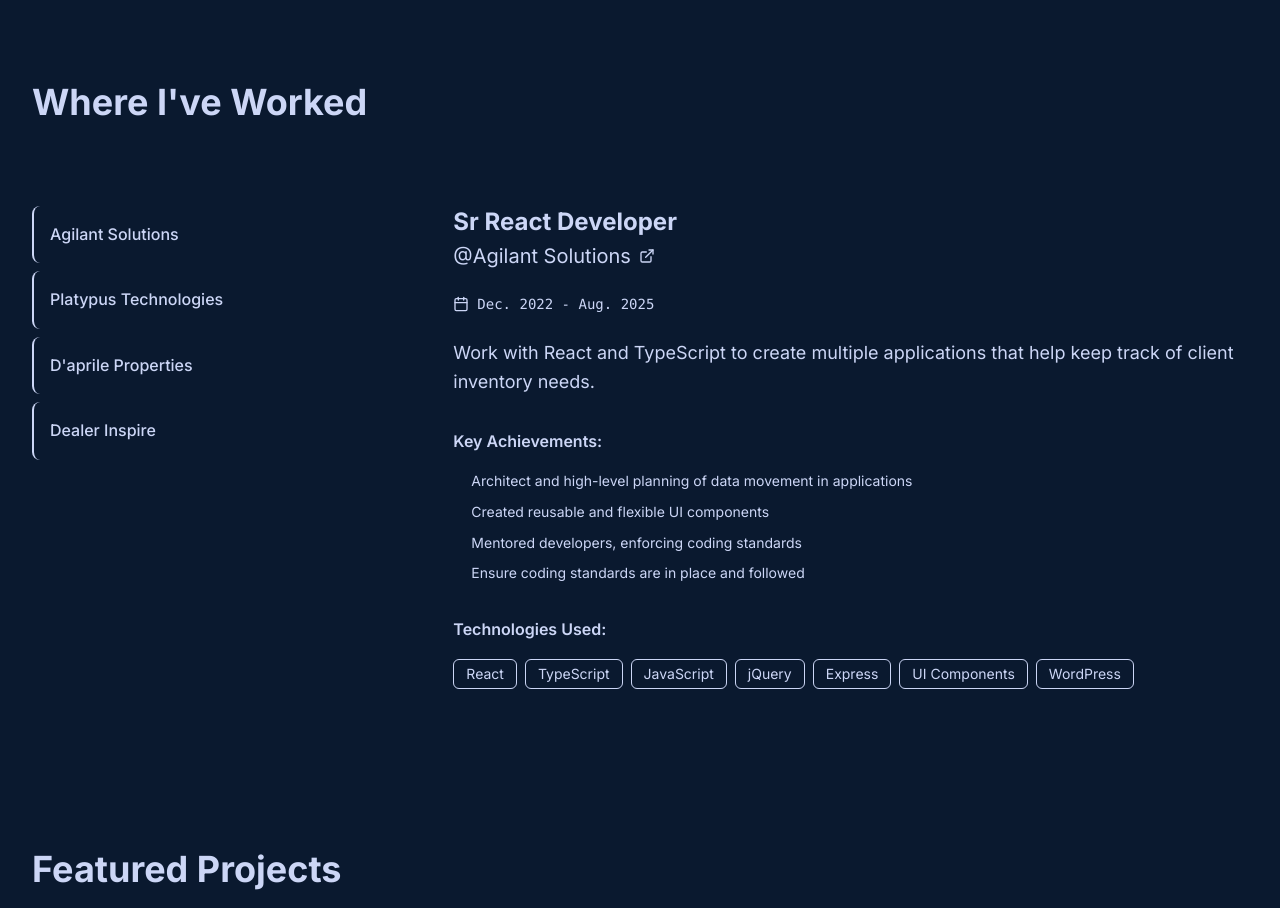
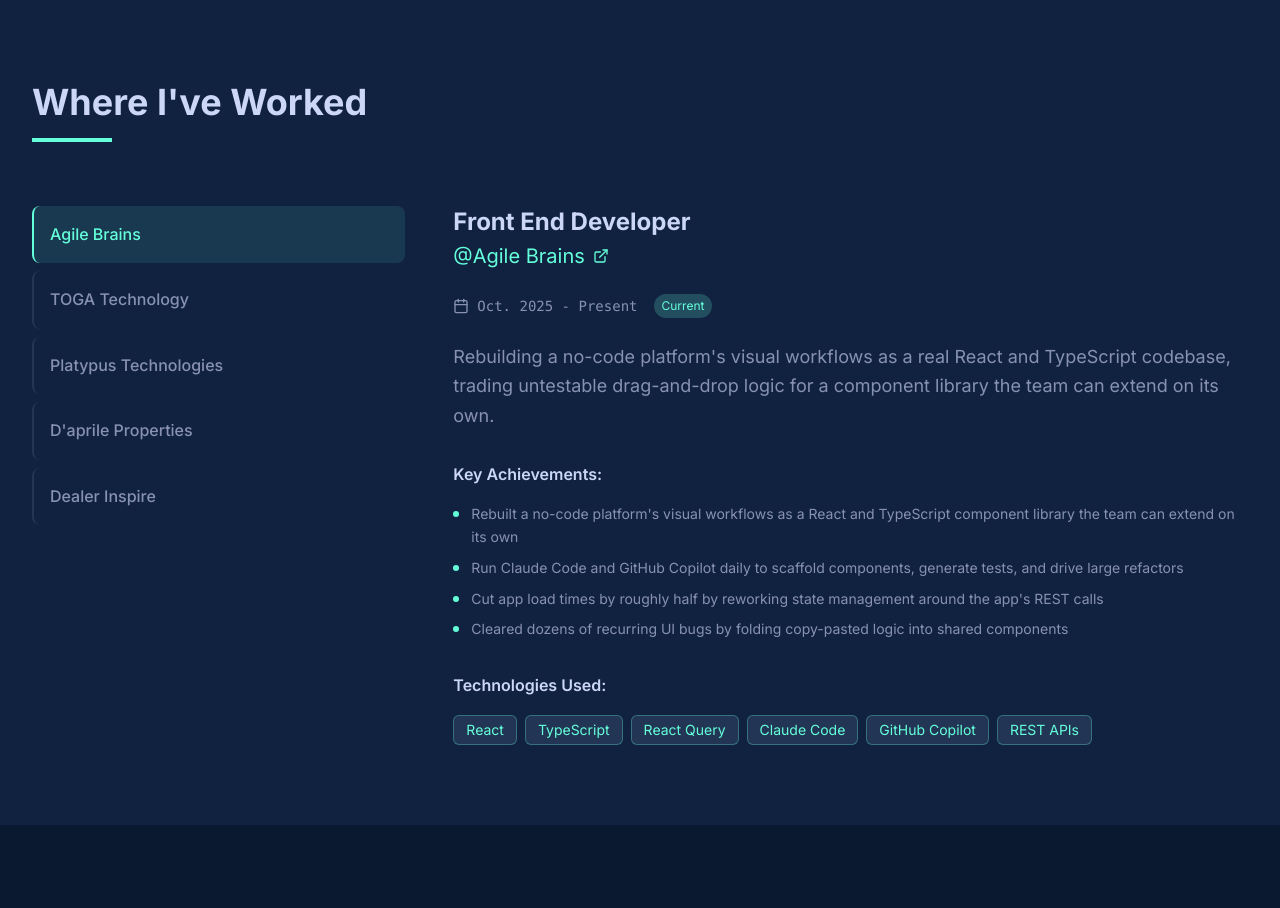
Before and after one commit to Blake-Pfaff/portfolio, a Next.js app: page / in a window 1280 px wide. Shown: the part 1860-2768 px from the top of the page. Built offline with nearby package versions, Linux system fonts and the light colour scheme.

Commit message:
add new resume, employer and update old employer link

```diff
--- /dev/null
+++ b/src/app/(sections)/DemoMap.jsx
@@ -0,0 +1,40 @@
+"use client";
+
+import { useState } from "react";
+
+const ITEMS = [
+  {
+    id: 1,
+    title: "Item 1",
+    description: "Description 1",
+    image: "/images/item1.jpg",
+  },
+  {
+    id: 2,
+    title: "Item 2",
+    description: "Description 2",
+    image: "/images/item2.jpg",
+  },
+  {
+    id: 3,
+    title: "Item 3",
+    description: "Description 3",
+    image: "/images/item3.jpg",
+  },
+];
+
+const DemoMap = () => {
+  const [cart, setCart] = useState([]);
+  return (
+    <div className="flex flex-col gap-4">
+      {ITEMS.map((item, index) => (
+        <button key={index} onClick={() => console.log(item)}>
+          {item.title}
+        </button>
+      ))}
+      <div>test</div>
+    </div>
+  );
+};
+
+export default DemoMap;
--- a/src/app/(sections)/Experience.tsx
+++ b/src/app/(sections)/Experience.tsx
@@ -97,14 +97,22 @@
                   <h3 className="text-2xl font-bold text-lightest-slate mb-1">
                     {activeExperience.position}
                   </h3>
+                  {activeExperience.url ? (
                     <motion.a
-                    href="#"
+                      href={activeExperience.url}
+                      target="_blank"
+                      rel="noopener noreferrer"
                       className="text-xl text-green hover:text-green-bright transition-colors inline-flex items-center space-x-2"
                       whileHover={{ x: 4 }}
                     >
                       <span>@{activeExperience.company}</span>
                       <FiExternalLink className="h-4 w-4" />
                     </motion.a>
+                  ) : (
+                    <span className="text-xl text-green">
+                      @{activeExperience.company}
+                    </span>
+                  )}
                 </motion.div>
 
                 {/* Job Duration */}
--- a/src/app/globals.css
+++ b/src/app/globals.css
@@ -1,4 +1,5 @@
 @import "tailwindcss";
+@config "../../tailwind.config.ts";
 
 /* Custom scrollbar */
 ::-webkit-scrollbar {
--- a/src/app/page.tsx
+++ b/src/app/page.tsx
@@ -1,8 +1,9 @@
-import Hero from './(sections)/Hero';
-import About from './(sections)/About';
-import Experience from './(sections)/Experience';
-import Projects from './(sections)/Projects';
-import Contact from './(sections)/Contact';
+import Hero from "./(sections)/Hero";
+import About from "./(sections)/About";
+import Experience from "./(sections)/Experience";
+import Projects from "./(sections)/Projects";
+import Contact from "./(sections)/Contact";
+import DemoMap from "./(sections)/demoMap";
 
 export default function Home() {
   return (
@@ -12,6 +13,7 @@
       <Experience />
       <Projects />
       <Contact />
+      <DemoMap />
     </>
   );
 }
--- a/src/data/experience.ts
+++ b/src/data/experience.ts
@@ -1,6 +1,7 @@
 export interface Experience {
   id: string;
   company: string;
+  url?: string;
   position: string;
   startDate: string;
   endDate: string | null;
@@ -23,8 +24,34 @@
 
 export const experiences: Experience[] = [
   {
-    id: "agilant-solutions",
-    company: "Agilant Solutions",
+    id: "agile-brains",
+    company: "Agile Brains",
+    url: "https://agilebrains.com/",
+    position: "Front End Developer",
+    startDate: "Oct. 2025",
+    endDate: null,
+    description:
+      "Rebuilding a no-code platform's visual workflows as a real React and TypeScript codebase, trading untestable drag-and-drop logic for a component library the team can extend on its own.",
+    achievements: [
+      "Rebuilt a no-code platform's visual workflows as a React and TypeScript component library the team can extend on its own",
+      "Run Claude Code and GitHub Copilot daily to scaffold components, generate tests, and drive large refactors",
+      "Cut app load times by roughly half by reworking state management around the app's REST calls",
+      "Cleared dozens of recurring UI bugs by folding copy-pasted logic into shared components",
+    ],
+    technologies: [
+      "React",
+      "TypeScript",
+      "React Query",
+      "Claude Code",
+      "GitHub Copilot",
+      "REST APIs",
+    ],
+    current: true,
+  },
+  {
+    id: "toga-technology",
+    company: "TOGA Technology",
+    url: "https://togatech.com/",
     position: "Sr React Developer",
     startDate: "Dec. 2022",
     endDate: "Aug. 2025",
```
Also changed, not shown: 1 other file (tests, documents, lock files or other folders). Lines whose indentation alone changed are shown as unchanged.
